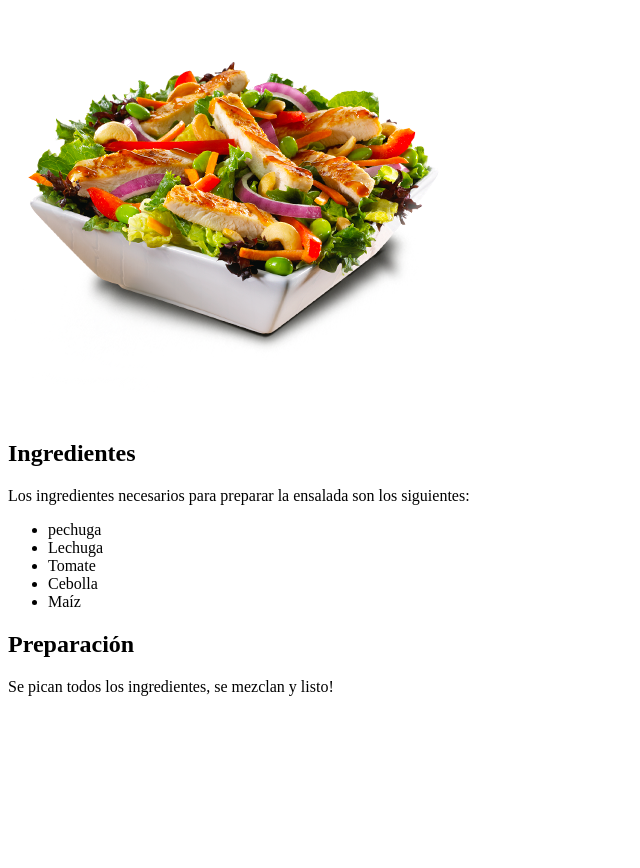
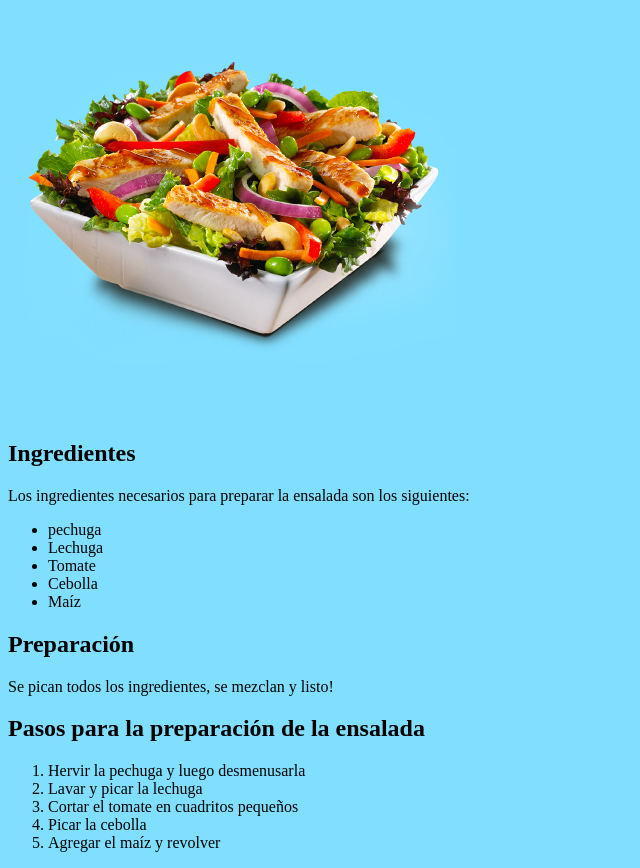
Before and after one commit to Chatham3/aspirantes-mir-html-y-css, a plain HTML site: page index.html in a window 1280 px wide. Shown: the part 79-947 px from the top of the page, without its empty margins (0-640 px from the left). Before the commit the page ends 800 px from the top, so only its background shows below. Drawn offline with Linux system fonts and the light colour scheme.

Commit message:
Se agregan los cambios del bonus

```diff
--- a/estilos.css
+++ b/estilos.css
@@ -1,3 +1,7 @@
 .title {
     color: #a64dff;
 }
+
+body {
+     background-color: #80dfff
+    }
--- a/index.html
+++ b/index.html
@@ -20,6 +20,15 @@
         </ul>
         <h2>Preparación</h2>
         <p>Se pican todos los ingredientes, se mezclan y listo!</p>
+        <h2>Pasos para la preparación de la ensalada</h2>
+        <ol>
+            <li>Hervir la pechuga y luego desmenusarla</li>
+            <li>Lavar y picar la lechuga</li>
+            <li>Cortar el tomate en cuadritos pequeños</li>
+            <li>Picar la cebolla</li>
+            <li>Agregar el maíz y revolver</li>
+
+        </ol>
 
     </body>
 
```
